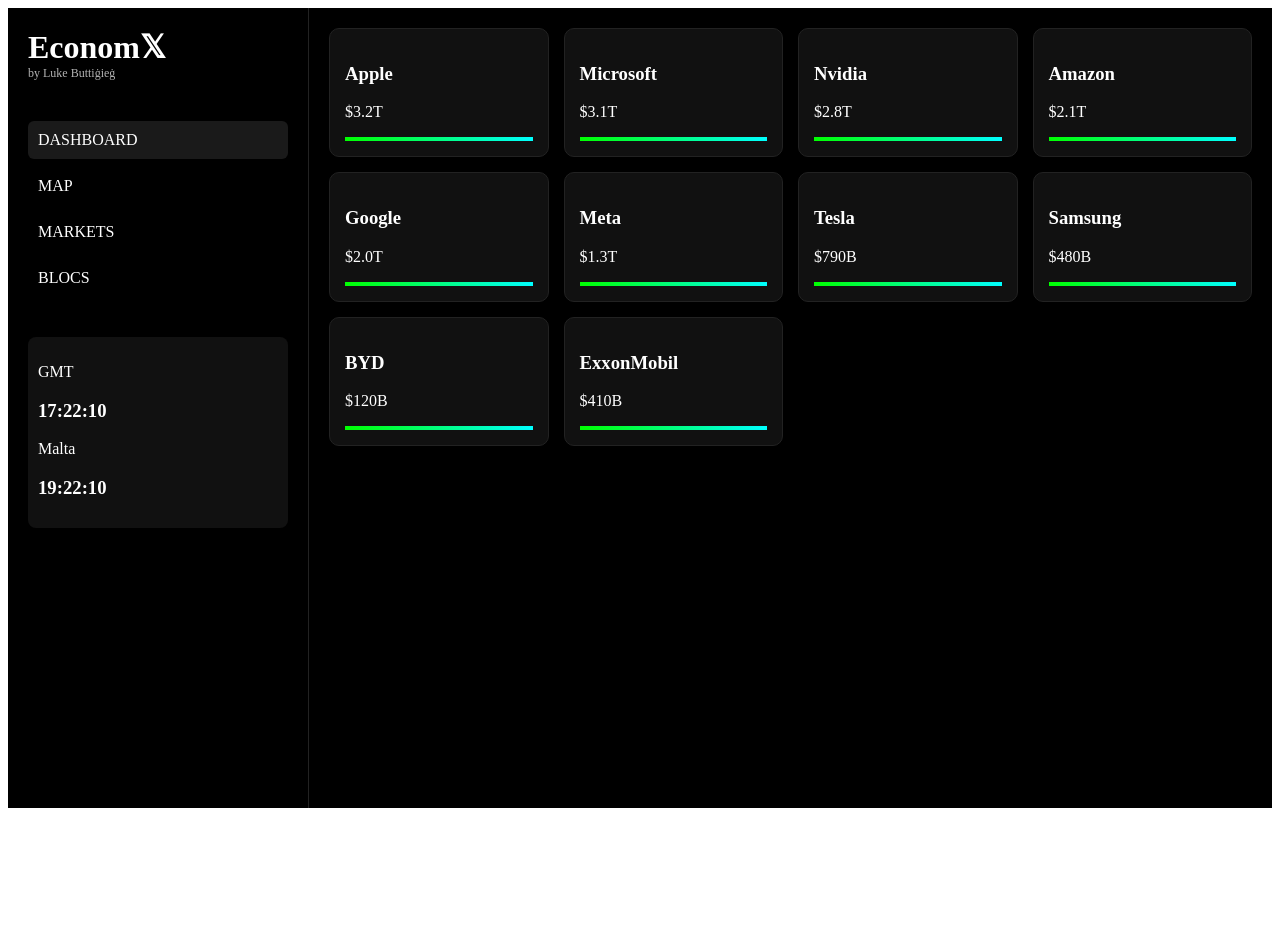
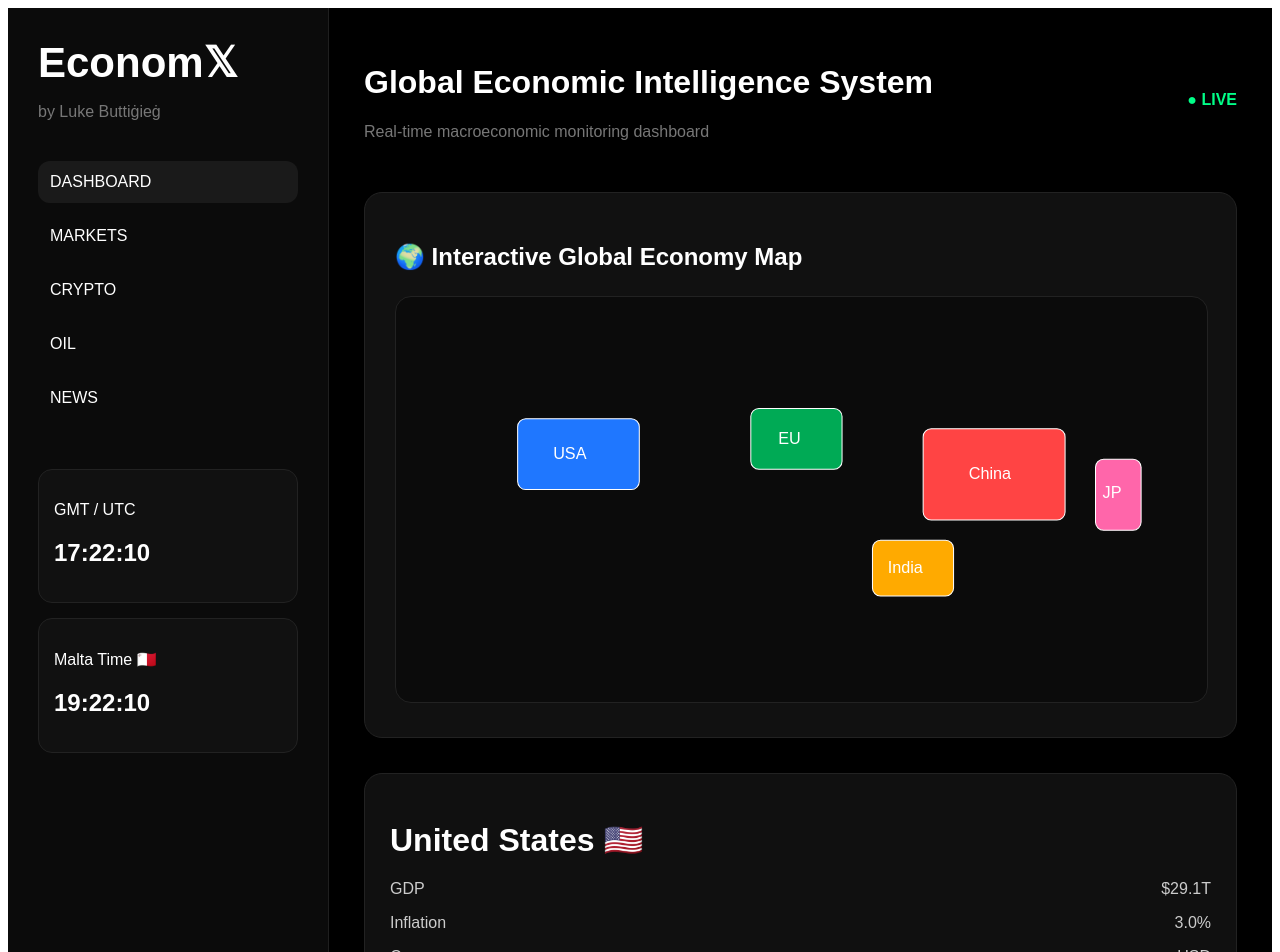
Before and after one commit to Lvke15/EconomX, a Next.js app: page / in a window 1280 px wide. Shown: the top 952 px of the page. Before the commit the page ends 816 px from the top, so only its background shows below. Built offline with nearby package versions, Linux system fonts and the light colour scheme.

Commit message:
Update index.js

```diff
--- a/pages/index.js
+++ b/pages/index.js
@@ -2,67 +2,224 @@
 
 export default function Home() {
   const [page, setPage] = useState("dashboard");
-  const [hoveredCountry, setHoveredCountry] = useState(null);
-  const [selectedCountry, setSelectedCountry] = useState(null);
+  const [gmtTime, setGmtTime] = useState("");
+  const [maltaTime, setMaltaTime] = useState("");
 
-  const [gmt, setGmt] = useState("");
-  const [malta, setMalta] = useState("");
+  const countries = {
+    usa: {
+      name: "United States 🇺🇸",
+      gdp: "$29.1T",
+      inflation: "3.0%",
+      currency: "USD",
+      market: "NASDAQ",
+      bloc: "USMCA"
+    },
+
+    eu: {
+      name: "European Union 🇪🇺",
+      gdp: "$19.4T",
+      inflation: "2.5%",
+      currency: "EUR",
+      market: "Euronext",
+      bloc: "EU / EEA"
+    },
+
+    china: {
+      name: "China 🇨🇳",
+      gdp: "$18.5T",
+      inflation: "0.8%",
+      currency: "CNY",
+      market: "SSE",
+      bloc: "BRICS"
+    },
+
+    india: {
+      name: "India 🇮🇳",
+      gdp: "$4.1T",
+      inflation: "4.8%",
+      currency: "INR",
+      market: "BSE",
+      bloc: "BRICS"
+    },
+
+    japan: {
+      name: "Japan 🇯🇵",
+      gdp: "$4.3T",
+      inflation: "2.2%",
+      currency: "JPY",
+      market: "Nikkei",
+      bloc: "APAC"
+    }
+  };
+
+  const [selectedCountry, setSelectedCountry] =
+    useState(countries.usa);
 
   useEffect(() => {
-    const t = setInterval(() => {
+    const updateClock = () => {
       const now = new Date();
-      setGmt(now.toUTCString().split(" ")[4]);
-      setMalta(
-        now.toLocaleTimeString("en-GB", { timeZone: "Europe/Malta" })
+
+      setGmtTime(
+        now.toLocaleTimeString("en-GB", {
+          timeZone: "UTC"
+        })
       );
-    }, 1000);
-    return () => clearInterval(t);
+
+      setMaltaTime(
+        now.toLocaleTimeString("en-GB", {
+          timeZone: "Europe/Malta"
+        })
+      );
+    };
+
+    updateClock();
+
+    const interval = setInterval(updateClock, 1000);
+
+    return () => clearInterval(interval);
   }, []);
 
-  const countries = {
-    USA: { name: "United States", gdp: "29.1T", infl: "3.0%", cur: "USD" },
-    EU: { name: "European Union", gdp: "19.4T", infl: "2.5%", cur: "EUR" },
-    CHN: { name: "China", gdp: "18.5T", infl: "0.8%", cur: "CNY" },
-    IND: { name: "India", gdp: "4.1T", infl: "4.8%", cur: "INR" },
-    JPN: { name: "Japan", gdp: "4.3T", infl: "2.2%", cur: "JPY" }
-  };
-
   const companies = [
-    ["Apple", "AAPL", "3.2T"],
-    ["Microsoft", "MSFT", "3.1T"],
-    ["Nvidia", "NVDA", "2.8T"],
-    ["Amazon", "AMZN", "2.1T"],
-    ["Google", "GOOGL", "2.0T"],
-    ["Meta", "META", "1.3T"],
-    ["Tesla", "TSLA", "790B"],
-    ["Samsung", "SMSN", "480B"],
-    ["BYD", "BYD", "120B"],
-    ["ExxonMobil", "XOM", "410B"]
+    ["Apple", "$3.2T", "+2.4%"],
+    ["Microsoft", "$3.1T", "+1.8%"],
+    ["NVIDIA", "$2.8T", "+5.1%"],
+    ["Amazon", "$2.1T", "-0.8%"],
+    ["Google", "$2.0T", "+1.1%"],
+    ["Meta", "$1.3T", "+2.0%"],
+    ["Tesla", "$790B", "-3.2%"],
+    ["Samsung", "$480B", "+0.6%"],
+    ["BYD", "$120B", "+4.1%"],
+    ["ExxonMobil", "$410B", "-1.4%"]
   ];
 
-  const blocs = [
-    ["EU", "27 members"],
-    ["EFTA", "4 members"],
-    ["EEA", "30 members"],
-    ["ASEAN", "10 members"],
-    ["MERCOSUR", "5 members"]
+  const cryptos = [
+    ["Bitcoin", "$108,000", "+4.2%"],
+    ["Ethereum", "$5,200", "+3.1%"],
+    ["Solana", "$240", "+8.5%"],
+    ["BNB", "$920", "+2.7%"],
+    ["XRP", "$2.81", "-1.2%"]
   ];
 
+  const oil = [
+    ["Brent Oil", "$82.15", "+1.5%"],
+    ["WTI Crude", "$79.80", "+1.1%"],
+    ["Saudi Aramco", "$2.1T", "+0.9%"],
+    ["Shell", "$214B", "-0.4%"],
+    ["BP", "$112B", "+0.8%"]
+  ];
+
+  const news = [
+    {
+      title: "AI Industry Expansion Accelerates",
+      category: "Technology",
+      link: "https://en.wikipedia.org/wiki/Artificial_intelligence"
+    },
+
+    {
+      title: "Global Oil Prices Rise Amid Tensions",
+      category: "Energy",
+      link: "https://en.wikipedia.org/wiki/Oil_price"
+    },
+
+    {
+      title: "EU Economic Policy Discussions Continue",
+      category: "Politics",
+      link: "https://en.wikipedia.org/wiki/European_Union"
+    }
+  ];
+
+  const renderCards = (data) => (
+    <div style={styles.grid}>
+      {data.map((item, i) => (
+        <div
+          key={i}
+          style={styles.card}
+          onMouseOver={(e) => {
+            e.currentTarget.style.transform = "translateY(-4px)";
+            e.currentTarget.style.background = "#181818";
+          }}
+          onMouseOut={(e) => {
+            e.currentTarget.style.transform = "translateY(0px)";
+            e.currentTarget.style.background = "#101010";
+          }}
+        >
+          <h3>{item[0]}</h3>
+
+          <p style={styles.value}>{item[1]}</p>
+
+          <p
+            style={{
+              color:
+                item[2][0] === "+"
+                  ? "#00ff88"
+                  : "#ff5555"
+            }}
+          >
+            {item[2]}
+          </p>
+
+          <div
+            style={{
+              marginTop: "15px",
+              height: "5px",
+              borderRadius: "10px",
+              background:
+                item[2][0] === "+"
+                  ? "linear-gradient(to right,#00ff88,#00bb66)"
+                  : "linear-gradient(to right,#ff5555,#bb2222)"
+            }}
+          />
+        </div>
+      ))}
+    </div>
+  );
+
   return (
-    <div style={styles.app}>
+    <div style={styles.container}>
       {/* SIDEBAR */}
-      <div style={styles.sidebar}>
-        <div style={styles.logo}>Econom𝕏</div>
-        <div style={{ fontSize: 12, opacity: 0.7 }}>by Luke Buttiġieġ</div>
+      <aside style={styles.sidebar}>
+        <div
+          style={styles.logo}
+          onClick={() => setPage("dashboard")}
+        >
+          Econom𝕏
+        </div>
 
-        <div style={styles.nav}>
-          {["dashboard", "map", "markets", "blocs"].map((p) => (
+        <p style={styles.credit}>
+          by Luke Buttiġieġ
+        </p>
+
+        <div style={styles.menu}>
+          {[
+            "dashboard",
+            "markets",
+            "crypto",
+            "oil",
+            "news"
+          ].map((p) => (
             <div
               key={p}
-              onClick={() => setPage(p)}
               style={{
                 ...styles.navItem,
-                background: page === p ? "#1a1a1a" : "transparent"
+                background:
+                  page === p
+                    ? "#1a1a1a"
+                    : "transparent"
+              }}
+              onClick={() => setPage(p)}
+              onMouseOver={(e) => {
+                e.currentTarget.style.transform =
+                  "translateX(5px)";
+                e.currentTarget.style.background =
+                  "#1c1c1c";
+              }}
+              onMouseOut={(e) => {
+                e.currentTarget.style.transform =
+                  "translateX(0px)";
+                e.currentTarget.style.background =
+                  page === p
+                    ? "#1a1a1a"
+                    : "transparent";
               }}
             >
               {p.toUpperCase()}
@@ -70,173 +227,370 @@
           ))}
         </div>
 
-        <div style={styles.clockBox}>
-          <p>GMT</p>
-          <h3>{gmt}</h3>
-          <p>Malta</p>
-          <h3>{malta}</h3>
+        <div style={styles.clockPanel}>
+          <div style={styles.clockCard}>
+            <p>GMT / UTC</p>
+            <h2>{gmtTime}</h2>
+          </div>
+
+          <div style={styles.clockCard}>
+            <p>Malta Time 🇲🇹</p>
+            <h2>{maltaTime}</h2>
+          </div>
         </div>
-      </div>
+      </aside>
 
       {/* MAIN */}
-      <div style={styles.main}>
+      <main style={styles.main}>
+        <div style={styles.topbar}>
+          <div>
+            <h1>Global Economic Intelligence System</h1>
+
+            <p style={{ color: "#777" }}>
+              Real-time macroeconomic monitoring
+              dashboard
+            </p>
+          </div>
+
+          <div style={styles.live}>
+            ● LIVE
+          </div>
+        </div>
+
         {/* DASHBOARD */}
         {page === "dashboard" && (
-          <div style={styles.grid}>
-            {companies.map((c) => (
-              <div key={c[1]} style={styles.card}>
-                <h3>{c[0]}</h3>
-                <p>${c[2]}</p>
-                <div style={styles.bar}></div>
-              </div>
-            ))}
-          </div>
-        )}
+          <>
+            <div style={styles.map}>
+              <h2 style={{ marginBottom: "25px" }}>
+                🌍 Interactive Global Economy Map
+              </h2>
 
-        {/* MAP */}
-        {page === "map" && (
-          <div>
-            <h2>Global Map (Clickable)</h2>
+              <svg
+                viewBox="0 0 800 400"
+                style={{
+                  width: "100%",
+                  background: "#0b0b0b",
+                  borderRadius: "16px",
+                  border: "1px solid #222"
+                }}
+              >
+                <rect
+                  x="120"
+                  y="120"
+                  width="120"
+                  height="70"
+                  rx="8"
+                  fill="#1f77ff"
+                  stroke="white"
+                  style={{ cursor: "pointer" }}
+                  onClick={() =>
+                    setSelectedCountry(countries.usa)
+                  }
+                />
 
-            <div style={styles.map}>
-              {Object.keys(countries).map((k) => (
-                <div
-                  key={k}
-                  onMouseEnter={() => setHoveredCountry(countries[k])}
-                  onClick={() => setSelectedCountry(countries[k])}
-                  style={styles.countryDot}
-                >
-                  {k}
-                </div>
-              ))}
+                <rect
+                  x="350"
+                  y="110"
+                  width="90"
+                  height="60"
+                  rx="8"
+                  fill="#00aa55"
+                  stroke="white"
+                  style={{ cursor: "pointer" }}
+                  onClick={() =>
+                    setSelectedCountry(countries.eu)
+                  }
+                />
+
+                <rect
+                  x="520"
+                  y="130"
+                  width="140"
+                  height="90"
+                  rx="8"
+                  fill="#ff4444"
+                  stroke="white"
+                  style={{ cursor: "pointer" }}
+                  onClick={() =>
+                    setSelectedCountry(countries.china)
+                  }
+                />
+
+                <rect
+                  x="470"
+                  y="240"
+                  width="80"
+                  height="55"
+                  rx="8"
+                  fill="#ffaa00"
+                  stroke="white"
+                  style={{ cursor: "pointer" }}
+                  onClick={() =>
+                    setSelectedCountry(countries.india)
+                  }
+                />
+
+                <rect
+                  x="690"
+                  y="160"
+                  width="45"
+                  height="70"
+                  rx="8"
+                  fill="#ff66aa"
+                  stroke="white"
+                  style={{ cursor: "pointer" }}
+                  onClick={() =>
+                    setSelectedCountry(countries.japan)
+                  }
+                />
+
+                <text x="155" y="160" fill="white">
+                  USA
+                </text>
+
+                <text x="377" y="145" fill="white">
+                  EU
+                </text>
+
+                <text x="565" y="180" fill="white">
+                  China
+                </text>
+
+                <text x="485" y="272" fill="white">
+                  India
+                </text>
+
+                <text x="697" y="198" fill="white">
+                  JP
+                </text>
+              </svg>
             </div>
 
-            {hoveredCountry && (
-              <div style={styles.hoverBox}>
-                {hoveredCountry.name} | GDP {hoveredCountry.gdp}
+            <div style={styles.countryPanel}>
+              <h1>{selectedCountry.name}</h1>
+
+              <div style={styles.infoRow}>
+                <span>GDP</span>
+                <span>{selectedCountry.gdp}</span>
               </div>
-            )}
 
-            {selectedCountry && (
-              <div style={styles.panel}>
-                <h2>{selectedCountry.name}</h2>
-                <p>GDP: {selectedCountry.gdp}</p>
-                <p>Inflation: {selectedCountry.infl}</p>
-                <p>Currency: {selectedCountry.cur}</p>
+              <div style={styles.infoRow}>
+                <span>Inflation</span>
+                <span>
+                  {selectedCountry.inflation}
+                </span>
               </div>
-            )}
-          </div>
+
+              <div style={styles.infoRow}>
+                <span>Currency</span>
+                <span>{selectedCountry.currency}</span>
+              </div>
+
+              <div style={styles.infoRow}>
+                <span>Market</span>
+                <span>{selectedCountry.market}</span>
+              </div>
+
+              <div style={styles.infoRow}>
+                <span>Trade Bloc</span>
+                <span>{selectedCountry.bloc}</span>
+              </div>
+            </div>
+
+            <h2 style={styles.section}>
+              Top Companies
+            </h2>
+
+            {renderCards(companies)}
+          </>
         )}
 
         {/* MARKETS */}
         {page === "markets" && (
-          <div style={styles.grid}>
-            {[
-              ["NASDAQ", "18,320"],
-              ["S&P500", "5,820"],
-              ["Brent Oil", "$82"],
-              ["Bitcoin", "$108k"],
-              ["Ethereum", "$5.2k"],
-              ["EUR/USD", "1.09"]
-            ].map((m) => (
-              <div key={m[0]} style={styles.card}>
-                <h3>{m[0]}</h3>
-                <p>{m[1]}</p>
-              </div>
-            ))}
-          </div>
+          <>
+            <h2 style={styles.section}>
+              Global Markets
+            </h2>
+
+            {renderCards(companies)}
+          </>
         )}
 
-        {/* BLOCS */}
-        {page === "blocs" && (
-          <div style={styles.grid}>
-            {blocs.map((b) => (
-              <div key={b[0]} style={styles.card}>
-                <h3>{b[0]}</h3>
-                <p>{b[1]}</p>
-              </div>
-            ))}
-          </div>
+        {/* CRYPTO */}
+        {page === "crypto" && (
+          <>
+            <h2 style={styles.section}>
+              Cryptocurrency Markets
+            </h2>
+
+            {renderCards(cryptos)}
+          </>
         )}
-      </div>
+
+        {/* OIL */}
+        {page === "oil" && (
+          <>
+            <h2 style={styles.section}>
+              Oil & Energy Markets
+            </h2>
+
+            {renderCards(oil)}
+          </>
+        )}
+
+        {/* NEWS */}
+        {page === "news" && (
+          <>
+            <h2 style={styles.section}>
+              Global News Intelligence
+            </h2>
+
+            <div style={styles.grid}>
+              {news.map((n, i) => (
+                <a
+                  key={i}
+                  href={n.link}
+                  target="_blank"
+                  style={styles.card}
+                >
+                  <h3>{n.title}</h3>
+
+                  <p
+                    style={{
+                      marginTop: "10px",
+                      color: "#888"
+                    }}
+                  >
+                    {n.category} • May 2026
+                  </p>
+                </a>
+              ))}
+            </div>
+          </>
+        )}
+      </main>
     </div>
   );
 }
 
 const styles = {
-  app: { display: "flex", background: "#000", color: "#fff", minHeight: "100vh" },
+  container: {
+    display: "flex",
+    background: "#000",
+    color: "white",
+    minHeight: "100vh",
+    fontFamily: "Arial"
+  },
 
   sidebar: {
-    width: 260,
-    padding: 20,
-    borderRight: "1px solid #222"
+    width: "260px",
+    background: "#0b0b0b",
+    borderRight: "1px solid #1f1f1f",
+    padding: "30px"
   },
 
-  logo: { fontSize: 32, fontWeight: "bold" },
+  logo: {
+    fontSize: "42px",
+    fontWeight: "bold",
+    cursor: "pointer"
+  },
 
-  nav: { marginTop: 40 },
+  credit: {
+    color: "#777",
+    marginBottom: "40px"
+  },
+
+  menu: {
+    display: "flex",
+    flexDirection: "column",
+    gap: "12px"
+  },
 
   navItem: {
-    padding: 10,
+    padding: "12px",
+    borderRadius: "12px",
     cursor: "pointer",
-    marginBottom: 8,
-    borderRadius: 6
+    transition: "all 0.25s ease"
   },
 
-  clockBox: {
-    marginTop: 40,
-    padding: 10,
-    background: "#111",
-    borderRadius: 8
+  clockPanel: {
+    marginTop: "50px"
   },
 
-  main: { flex: 1, padding: 20 },
+  clockCard: {
+    background: "#111",
+    border: "1px solid #222",
+    borderRadius: "14px",
+    padding: "15px",
+    marginBottom: "15px"
+  },
+
+  main: {
+    flex: 1,
+    padding: "35px"
+  },
+
+  topbar: {
+    display: "flex",
+    justifyContent: "space-between",
+    alignItems: "center",
+    marginBottom: "35px"
+  },
+
+  live: {
+    color: "#00ff88",
+    fontWeight: "bold"
+  },
+
+  map: {
+    background: "#111",
+    border: "1px solid #222",
+    borderRadius: "18px",
+    padding: "30px",
+    marginBottom: "35px"
+  },
+
+  countryPanel: {
+    background: "#101010",
+    border: "1px solid #222",
+    borderRadius: "18px",
+    padding: "25px",
+    marginBottom: "40px"
+  },
+
+  infoRow: {
+    display: "flex",
+    justifyContent: "space-between",
+    marginTop: "16px",
+    color: "#ccc"
+  },
+
+  section: {
+    marginBottom: "20px"
+  },
 
   grid: {
     display: "grid",
-    gridTemplateColumns: "repeat(auto-fit,minmax(180px,1fr))",
-    gap: 15
+    gridTemplateColumns:
+      "repeat(auto-fit,minmax(220px,1fr))",
+    gap: "20px",
+    marginBottom: "40px"
   },
 
   card: {
-    background: "#111",
-    padding: 15,
-    borderRadius: 10,
-    border: "1px solid #222"
+    background: "#101010",
+    border: "1px solid #222",
+    borderRadius: "18px",
+    padding: "20px",
+    transition: "all 0.25s ease",
+    boxShadow:
+      "0 0 12px rgba(255,255,255,0.03)",
+    textDecoration: "none",
+    color: "white"
   },
 
-  bar: {
-    height: 4,
-    background: "linear-gradient(90deg,#0f0,#0ff)",
-    marginTop: 10
-  },
-
-  map: {
-    display: "grid",
-    gridTemplateColumns: "repeat(5,1fr)",
-    gap: 10,
-    padding: 20,
-    background: "#111",
-    borderRadius: 10
-  },
-
-  countryDot: {
-    padding: 10,
-    background: "#222",
-    textAlign: "center",
-    cursor: "pointer"
-  },
-
-  hoverBox: {
-    marginTop: 10,
-    padding: 10,
-    background: "#222"
-  },
-
-  panel: {
-    marginTop: 10,
-    padding: 15,
-    background: "#111",
-    border: "1px solid #333"
+  value: {
+    fontSize: "28px",
+    marginTop: "10px"
   }
 };
```
